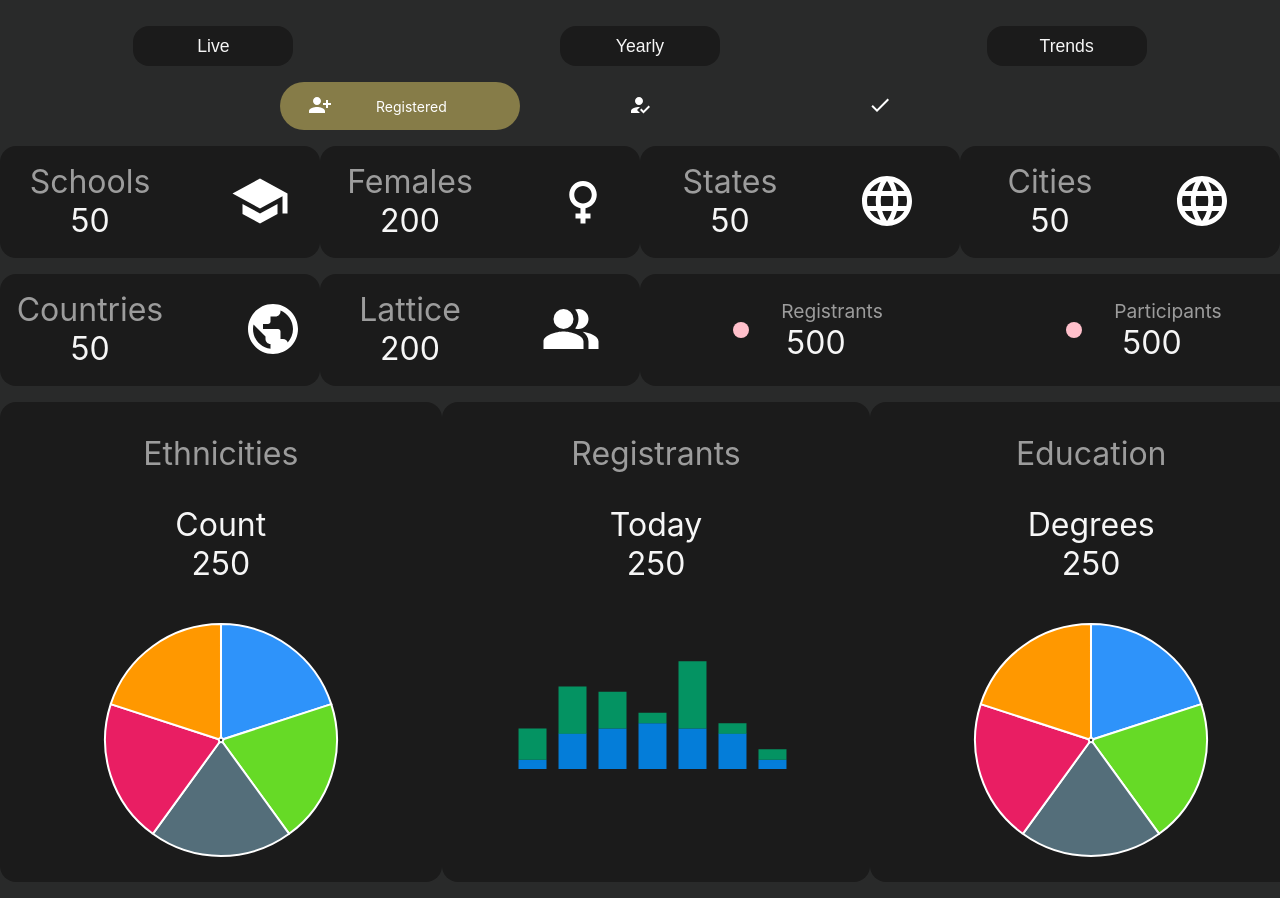
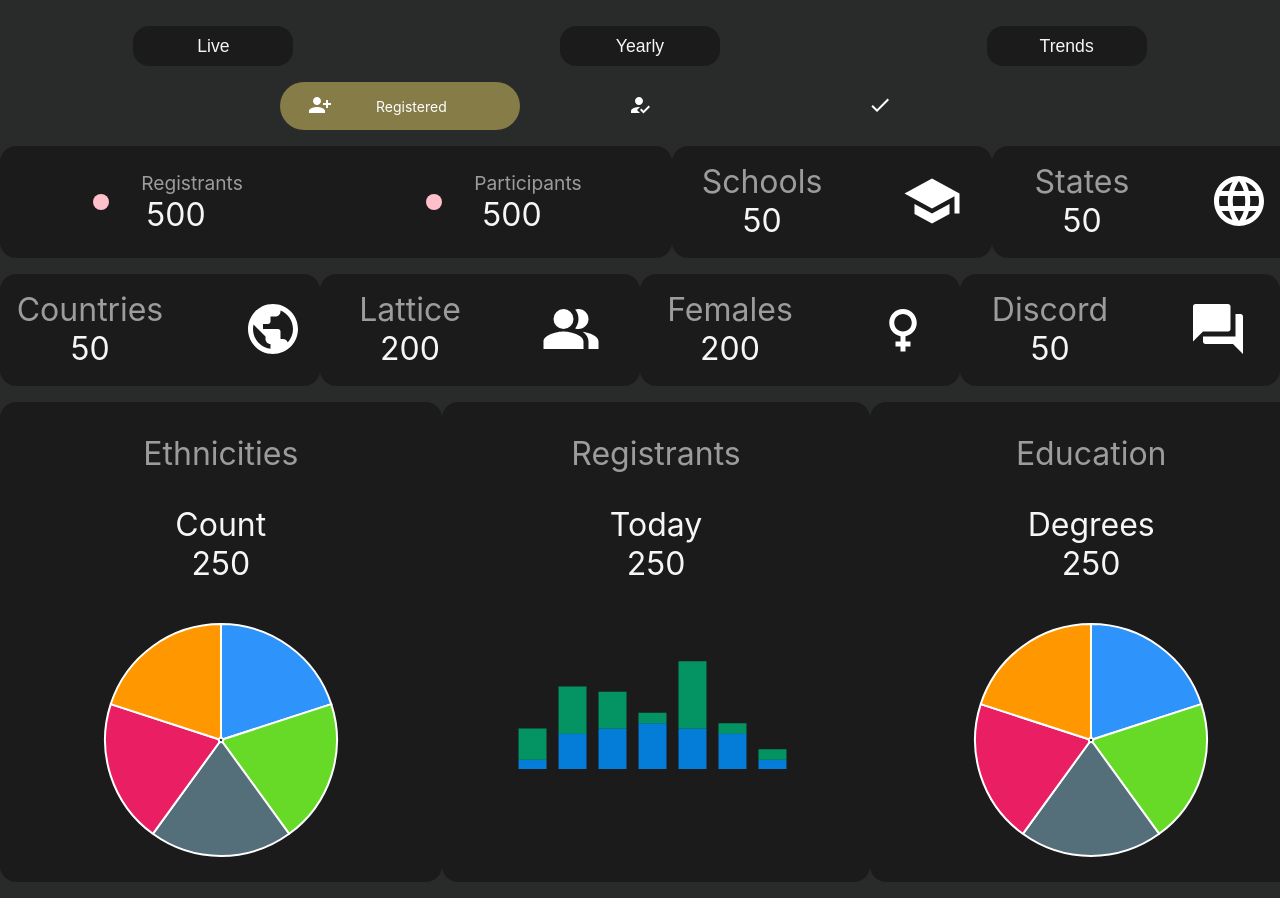
Before and after one commit to nishilfaldu/react-dashboard, a React (Create React App) app: page / in a window 1280 px wide. Shown: the top 898 px of the page. Built offline with nearby package versions, Linux system fonts and the light colour scheme.

Commit message:
changed few small cards and their positions

```diff
--- a/src/components/dashboards/LiveDashboard.js
+++ b/src/components/dashboards/LiveDashboard.js
@@ -7,6 +7,7 @@ import FemaleIcon from '@mui/icons-material/Female';
 import LanguageIcon from '@mui/icons-material/Language';
 import PublicIcon from '@mui/icons-material/Public';
 import PeopleAltIcon from '@mui/icons-material/PeopleAlt';
+import ForumIcon from '@mui/icons-material/Forum';
 import styled from 'styled-components';
 
 const StyledRow = styled.div`
@@ -19,19 +20,16 @@ const LiveDashboard = function(props){
     return(
         <div>
             <StyledRow>
+                <BadgeFigureCard LabelOne="Registrants"
+                                ValueOne="500"
+                                LabelTwo="Participants"
+                                ValueTwo="500">
+                </BadgeFigureCard>
                 <IconFigureCard cardTitle="Schools" cardValue={props.cardValue} Icon={
                                             <SchoolIcon sx={{ fontSize: 60, color: 'white' }}/>
                                             }>
                 </IconFigureCard>
-                <IconFigureCard cardTitle="Females" cardValue="200" Icon={
-                                        <FemaleIcon sx={{ fontSize: 60, color: 'white' }}/>
-                                        }>
-                </IconFigureCard>
                 <IconFigureCard cardTitle="States" cardValue="50" Icon={
-                                        <LanguageIcon sx={{ fontSize: 60, color: 'white' }}/>
-                                        }>
-                </IconFigureCard>
-                <IconFigureCard cardTitle="Cities" cardValue="50" Icon={
                                         <LanguageIcon sx={{ fontSize: 60, color: 'white' }}/>
                                         }>
                 </IconFigureCard>
@@ -46,11 +44,14 @@ const LiveDashboard = function(props){
                                         <PeopleAltIcon sx={{ fontSize: 60, color: 'white' }}/>
                                         }>
                 </IconFigureCard>
-                <BadgeFigureCard LabelOne="Registrants"
-                                ValueOne="500"
-                                LabelTwo="Participants"
-                                ValueTwo="500">
-                </BadgeFigureCard>
+                <IconFigureCard cardTitle="Females" cardValue="200" Icon={
+                                        <FemaleIcon sx={{ fontSize: 60, color: 'white' }}/>
+                                        }>
+                </IconFigureCard>
+                <IconFigureCard cardTitle="Discord" cardValue="50" Icon={
+                                        <ForumIcon sx={{ fontSize: 60, color: 'white' }}/>
+                                        }>
+                </IconFigureCard>
             </StyledRow>
 
             <StyledRow>
```
